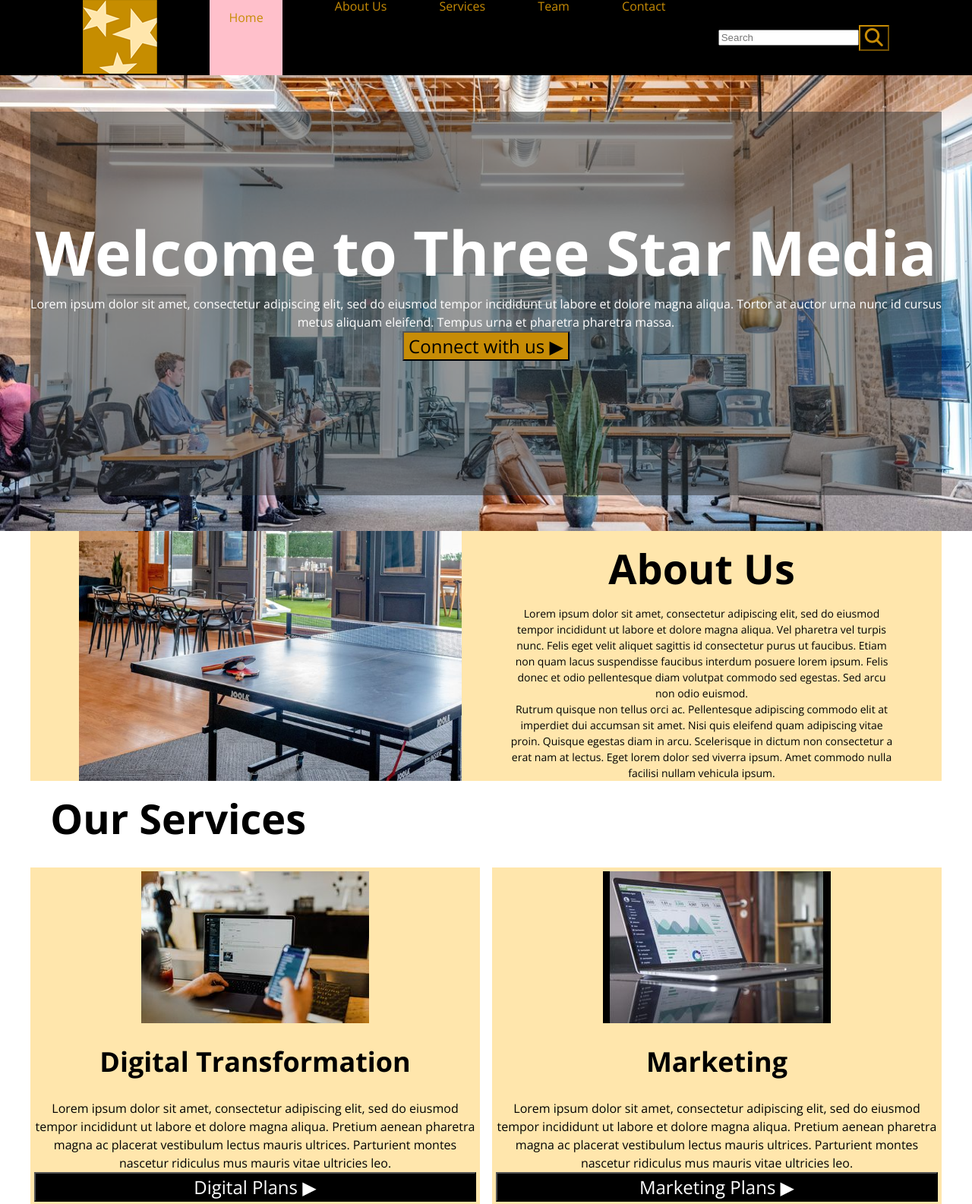
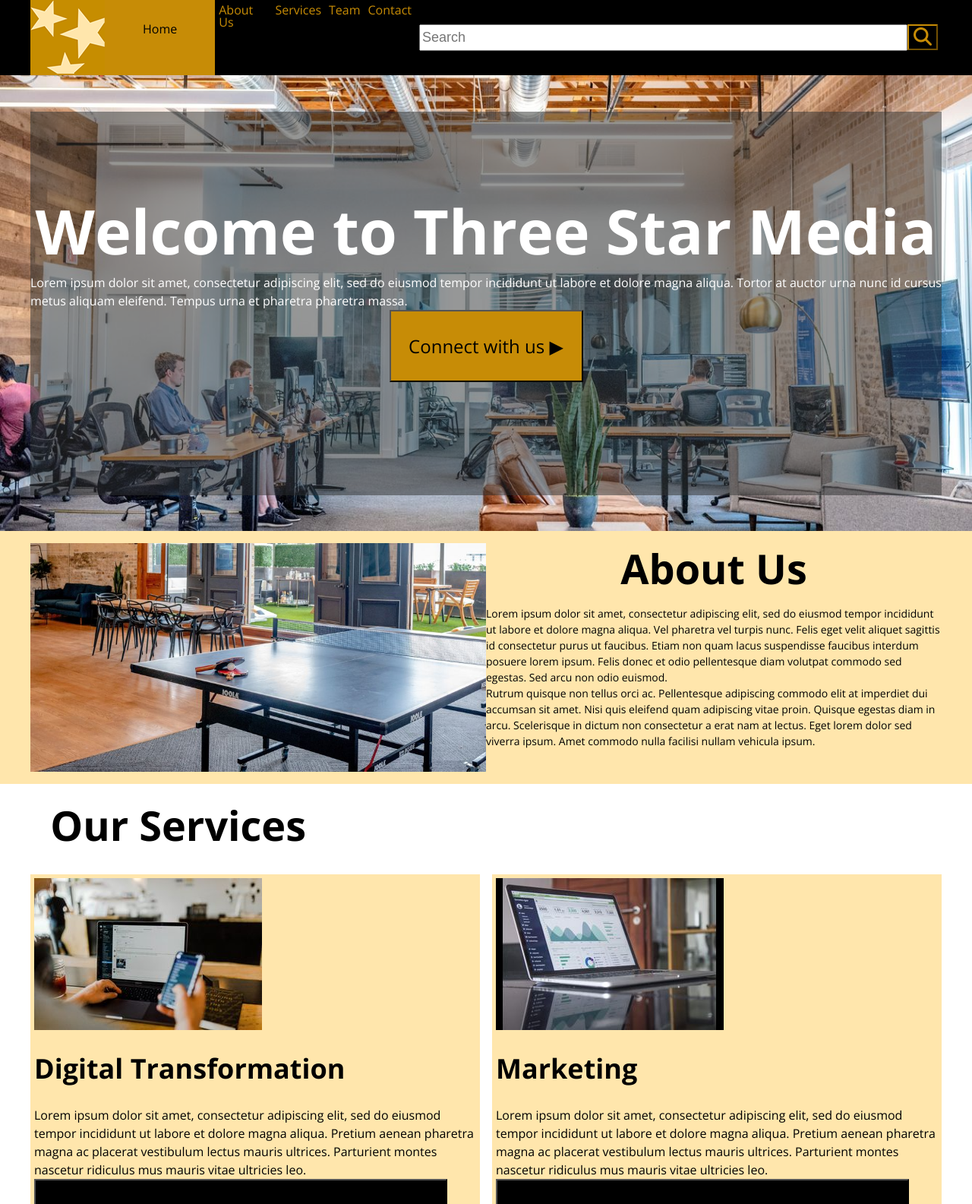
Before and after one commit to dani0174/final-project, a plain HTML site: page index.html in a window 1280 px wide. Shown: the top 1585 px of the page at 76% size. Drawn offline with nearby package versions, Linux system fonts and the light colour scheme.

Commit message:
Further revisions and corrections applied... Done for the day and backing up progress.

```diff
--- a/css/styles.css
+++ b/css/styles.css
@@ -90,7 +90,7 @@ body{
 p{
 	font-size: 100%;
 	line-height: 1.5;
-	text-align: center;
+	text-align: left;
     margin-left: auto;
     margin-right: auto;
 }
@@ -100,7 +100,7 @@ h1{
 	font-weight: bold;
 	font-size: 71px;
 	line-height: 98px;
-	text-align: center;
+	text-align: left;
     margin-left: auto;
     margin-right: auto;
 }
@@ -110,7 +110,7 @@ h2{
 	font-weight: bold;
 	font-size: 48px;
 	line-height: 98px;
-	text-align: center;
+	text-align: left;
     margin-left: auto;
     margin-right: auto;
 }
@@ -120,7 +120,7 @@ h3{
 	font-weight: bold;
 	font-size: 36px;
 	line-height: 98px;
-	text-align: center;
+	text-align: left;
     margin-left: auto;
     margin-right: auto;
 }
@@ -195,6 +195,7 @@ header {
 	flex-direction: row;
 	align-items: center;
 	align-self: center;
+	padding: 5px;
 }
 
 a {
@@ -203,13 +204,42 @@ a {
 }
 
 #home-highlight{
-		background-color: #f44336;
-
-		padding: 15px 25px;
+		background-color: #c78c06;
+		color: black;
+		padding: 5px;
 		text-align: center;
 		text-decoration: none;
 		display: inline-block;
 }
+
+#logo{
+	padding: 0;
+	background-color: #c78c06;
+}
+
+#about{
+	padding: 5px;
+}
+
+#services{
+	padding: 5px;
+}
+
+#team{
+	padding: 5px;
+}
+
+#contact{
+	padding: 5px;
+}
+
+#SearchFont{
+	font-family: Arial, Helvetica, sans-serif;
+	font-size: 18px;
+	line-height: 164%;
+	width:635px;
+}
+
 
 /* End of Header Section CSS - Mobile */
 
@@ -218,6 +248,8 @@ a {
 .WelcomeButton {
 	color: black;
 	background-color: #c78c06;
+	width: 255px;
+	height: 95px;
 }
 
 .Welcome {
@@ -248,26 +280,41 @@ a {
 
 /* =============== About Us Section CSS - Mobile =============== */
 
+.Filler {
+	display: flex;
+	flex-direction: column;
+	background-color: #ffe6ac;
+	width: 100%;
+	margin: 0 auto;
+}
+
+.AboutUsImage{
+	padding-top: 16px;
+}
+
 .AboutUsWrapper {
 	display: flex;
+	flex-direction: column;
 	background-color: #ffe6ac;
 	width: 100%;
-	justify-content: space-evenly;
-}
+	margin: 0 auto;
 
-.AboutUsImage {
-	width: 42%;
-	background-position: center;
-	background-repeat: no-repeat;
-	background-size: cover;
 }
 
 .AboutUsText {
 	font-family: 'Open Sans', sans-serif;
 	font-size: 14px;
 	line-height: 21px;
-	width: 42%;
+	width: 680px;
 	display: flex;
+	flex-direction: column;
+	padding-bottom: 16px;
+	margin: 0 auto;
+}
+
+#pingpong{
+	width: 680px;
+	height: 340px;
 }
 
 /* End of About Us Section CSS - Mobile */
@@ -279,6 +326,7 @@ a {
 	grid-template-columns: 1fr;
 	grid-template-rows: auto;
 	justify-items: center;
+	gap: 1em;
 }
 
 .ServicesHeader {
@@ -327,6 +375,31 @@ a {
 	padding: 5px;
 }
 
+#digital-button{
+	width: 220px;
+	height: 95px;
+}
+
+#marketing-button{
+	width: 255px;
+	height: 95px;
+}
+
+#video-button{
+	width:212px;
+	height: 95px;
+}
+
+#web-button{
+	width: 202px;
+	height: 95px;
+}
+
+#print-button{
+	width: 205px;
+	height: 95px;
+}
+
 /* End of Our Services Section CSS - Mobile */
 
 
@@ -337,6 +410,12 @@ a {
 	background-position: center;
 	background-repeat: no-repeat;
 	background-size: cover;
+}
+
+#our-vision-button{
+	width: 212px;
+	height: 94px;
+	border: #c78c06;
 }
 
 /* End of Our Vision Section CSS - Mobile */
@@ -513,7 +592,7 @@ footer {
 		font-family: 'Open Sans', sans-serif;
 		font-size: 16px;
 		background-color: #FFFFFF;
-		text-align: center;
+		text-align: left;
 		margin-left: auto;
 		margin-right: auto;
 	}
@@ -521,7 +600,7 @@ footer {
 	p{
 		font-size: 100%;
 		line-height: 1.5;
-		text-align: center;
+		text-align: left;
 		margin-left: auto;
 		margin-right: auto;
 	}
@@ -541,7 +620,7 @@ footer {
 		font-weight: bold;
 		font-size: 81px;
 		line-height: 112px;
-		text-align: center;
+		text-align: left;
 		margin-left: auto;
 		margin-right: auto;
 	}
@@ -551,7 +630,7 @@ footer {
 		font-weight: bold;
 		font-size: 54px;
 		line-height: 98px;
-		text-align:center;
+		text-align:left;
 		margin-left: auto;
 		margin-right: auto;
 	}
@@ -561,7 +640,7 @@ footer {
 		font-weight: bold;
 		font-size: 36px;
 		line-height: 98px;
-		text-align: center;
+		text-align: left;
    		margin-left: auto;
     	margin-right: auto;
 	}
@@ -570,7 +649,7 @@ footer {
 		font-family: 'Open Sans', sans-serif;
 		font-weight: bold;
 		font-size: 16px;
-		text-align: center;
+		text-align: left;
    		margin-left: auto;
     	margin-right: auto;
 	}
@@ -588,7 +667,7 @@ footer {
   }
 
   #home-highlight{
-	background-color: pink;
+	background-color: #c78c06;
 	padding: 15px 25px;
 	text-align: center;
 	text-decoration: none;
@@ -628,27 +707,39 @@ footer {
 
 /* =============== About Us Section CSS - Desktop =============== */
 
+#about-section {
+	background-color: #ffe6ac;
+	margin: 0 auto;
+}
+
 .AboutUsWrapper {
 	display: flex;
+	flex-direction: row;
 	background-color: #ffe6ac;
 	width: 100%;
 	justify-content: space-evenly;
+	padding-bottom: 16px;
 }
 
 .AboutUsImage {
-	width: 42%;
-	background-position: center;
-	background-repeat: no-repeat;
-	background-size: cover;
+	width: 50%;
+	background-color: #ffe6ac;
+	display: flex;
+	justify-content: center;
 }
 
 .AboutUsText {
 	font-family: 'Open Sans', sans-serif;
 	font-size: 14px;
 	line-height: 21px;
-	width: 42%;
+	width: 50%;
 	display: flex;
 	flex-direction: column;
+}
+
+#pingpong{
+	width: 100%;
+	height: 100%;
 }
 
 /* End of About Us Section CSS - Desktop */
@@ -699,6 +790,31 @@ footer {
 	align-self: stretch;
 }
 
+#digital-button{
+	width: 544px;
+	height: 108px;
+}
+
+#marketing-button{
+	width: 544px;
+	height: 108px;
+}
+
+#video-button{
+	width:346px;
+	height: 108px;
+}
+
+#web-button{
+	width: 346px;
+	height: 108px;
+}
+
+#print-button{
+	width: 346px;
+	height: 108px;
+}
+
 /* End of Our Services Section CSS - Desktop */
 
 /* =============== Our Vision Section CSS - Desktop =============== */
@@ -708,6 +824,12 @@ footer {
 	background-position: center;
 	background-repeat: no-repeat;
 	background-size: cover;
+}
+
+#our-vision-button{
+	width: 243px;
+	height: 108px;
+	border: #c78c06;
 }
 
 /* End of Our Vision Section CSS - Desktop */
--- a/index.html
+++ b/index.html
@@ -27,14 +27,16 @@
         <nav class="Container NavWrapper">
               <div class="Container">
                 <ul class="MenuWrap" id="horizontal-menu">
-                    <li class="navLink"><a href="#home"><img title="Three Star Media Company Logo" src="images/logo.png" alt="Image of the company logo, consisting of 3 stylized stars to match company name."/></a></li>
-                    <li id="home-highlight" class="navLink"><a href="#home">Home</a></li>
-                    <li class="navLink"><a href="#about">About Us</a></li>
-                    <li class="navLink"><a href="#services">Services</a></li>
-                    <li class="navLink"><a href="#team">Team</a></li>
-                    <li class="navLink"><a href="#contact">Contact</a></li>
+                    <div id="filler" class="FillerBox">
+                        <li id="logo" class="navLink"><a href="#home"><img title="Three Star Media Company Logo" src="images/logo.png" alt="Image of the company logo, consisting of 3 stylized stars to match company name."/></a></li>
+                    </div> <!-- End of FillerBox -->
+                    <li id="home-highlight" class="navLink"><a id="home-highlight" href="#home">Home</a></li>
+                    <li id="about" class="navLink"><a href="#about">About Us</a></li>
+                    <li id="services" class="navLink"><a href="#services">Services</a></li>
+                    <li id="team" class="navLink"><a href="#team">Team</a></li>
+                    <li id="contact" class="navLink"><a href="#contact">Contact</a></li>
                     <div class="SearchCombo">
-                        <li class="navLink"><input type="text" placeholder="Search" name="search"></li>
+                        <li class="navLink"><input id="SearchFont" type="text" placeholder="Search" name="search"></li>
                         <li class="navLink"><button class="SearchButton" type="submit"><i class="fa fa-search"></i></button></li>
                     </div> <!-- End of SearchCombo -->
                 </ul> <!-- End of MenuWrap -->
@@ -59,21 +61,20 @@
         </div> <!-- End of WelcomeWrapper section -->
 
       <!-- =============== About Us Section =============== -->
-      <section id="about" class="section-about-us">
-      <div class="Filler">
-      <div class="Container AboutUsWrapper">
-        <div class="AboutUsImage" style="background-image: url('images/about-us.jpg');">
+      <section id="about-section" class="section-about-us">
 
-        </div> <!-- End of image-container -->
+            <div class="Container AboutUsWrapper">
+                <div class="AboutUsImage">
+                    <img id="pingpong" src="images/about-us.jpg" alt="Image of a ping pong table."/>
+                </div> <!-- End of image-container -->
+                <div class="AboutUsText">
+                    <h2 id="AboutUsHeader">About Us</h2>
+                    <p>Lorem ipsum dolor sit amet, consectetur adipiscing elit, sed do eiusmod tempor incididunt ut labore et dolore magna aliqua. Vel pharetra vel turpis nunc. Felis eget velit aliquet sagittis id consectetur purus ut faucibus. Etiam non quam lacus suspendisse faucibus interdum posuere lorem ipsum. Felis donec et odio pellentesque diam volutpat commodo sed egestas. Sed arcu non odio euismod.
+                    <br>
+                    Rutrum quisque non tellus orci ac. Pellentesque adipiscing commodo elit at imperdiet dui accumsan sit amet. Nisi quis eleifend quam adipiscing vitae proin. Quisque egestas diam in arcu. Scelerisque in dictum non consectetur a erat nam at lectus. Eget lorem dolor sed viverra ipsum. Amet commodo nulla facilisi nullam vehicula ipsum.</p>
+                </div> <!-- End of text-container -->
+            </div> <!-- End of About Us Wrapper -->
 
-        <div class="AboutUsText">
-            <h2>About Us</h2>
-            <p>Lorem ipsum dolor sit amet, consectetur adipiscing elit, sed do eiusmod tempor incididunt ut labore et dolore magna aliqua. Vel pharetra vel turpis nunc. Felis eget velit aliquet sagittis id consectetur purus ut faucibus. Etiam non quam lacus suspendisse faucibus interdum posuere lorem ipsum. Felis donec et odio pellentesque diam volutpat commodo sed egestas. Sed arcu non odio euismod.
-            <br>
-            Rutrum quisque non tellus orci ac. Pellentesque adipiscing commodo elit at imperdiet dui accumsan sit amet. Nisi quis eleifend quam adipiscing vitae proin. Quisque egestas diam in arcu. Scelerisque in dictum non consectetur a erat nam at lectus. Eget lorem dolor sed viverra ipsum. Amet commodo nulla facilisi nullam vehicula ipsum.</p>
-        </div> <!-- End of text-container -->
-      </div> <!-- End of about-us-container -->
-    </div> <!-- End of Filler -->
       </section> <!-- End of About Us section -->
 
       <!-- =============== Our Services Section =============== -->
@@ -90,7 +91,7 @@
               <h3>Digital Transformation</h3>
                <p>Lorem ipsum dolor sit amet, consectetur adipiscing elit, sed do eiusmod tempor incididunt ut labore et dolore magna aliqua. Pretium aenean pharetra magna ac placerat vestibulum lectus mauris ultrices. Parturient montes nascetur ridiculus mus mauris vitae ultricies leo.</p>
                  <!-- Digital Plans Link -->
-                   <button class="SpanButton" type="button">Digital Plans  <span class="icon">&#9654;</span></button>
+                   <button id="digital-button" class="SpanButton" type="button">Digital Plans  <span class="icon">&#9654;</span></button>
             </div>  <!-- End of digital-container -->
 
             <div class="MarketingContainer">
@@ -98,7 +99,7 @@
                 <h3>Marketing</h3>
                 <p>Lorem ipsum dolor sit amet, consectetur adipiscing elit, sed do eiusmod tempor incididunt ut labore et dolore magna aliqua. Pretium aenean pharetra magna ac placerat vestibulum lectus mauris ultrices. Parturient montes nascetur ridiculus mus mauris vitae ultricies leo.</p>
                   <!-- Marketing Plans Link -->
-                    <button class="SpanButton" type="button">Marketing Plans  <span class="icon">&#9654;</span></button>
+                    <button id="marketing-button" class="SpanButton" type="button">Marketing Plans  <span class="icon">&#9654;</span></button>
             </div>  <!-- End of marketing-container -->
 
             <div class="VideoContainer">
@@ -106,7 +107,7 @@
               <h3>Video Production</h3>
                <p>Lorem ipsum dolor sit amet, consectetur adipiscing elit, sed do eiusmod tempor incididunt ut labore et dolore magna aliqua. Pretium aenean pharetra magna ac placerat vestibulum lectus mauris ultrices. Parturient montes nascetur ridiculus mus mauris vitae ultricies leo.</p>
                  <!-- Video Production Plans Link -->
-                  <button class="SpanButton" type="button">Video Plans  <span class="icon">&#9654;</span></button>
+                  <button id="video-button" class="SpanButton" type="button">Video Plans  <span class="icon">&#9654;</span></button>
                 </div>  <!-- End of video-container -->
 
             <div class="WebContainer">
@@ -114,7 +115,7 @@
               <h3>Web Development</h3>
               <p>Lorem ipsum dolor sit amet, consectetur adipiscing elit, sed do eiusmod tempor incididunt ut labore et dolore magna aliqua. Pretium aenean pharetra magna ac placerat vestibulum lectus mauris ultrices. Parturient montes nascetur ridiculus mus mauris vitae ultricies leo.</p>
                 <!-- Web Development Plans Link -->
-                <button class="SpanButton" type="button">Web Plans  <span class="icon">&#9654;</span></button>
+                <button id="web-button" class="SpanButton" type="button">Web Plans  <span class="icon">&#9654;</span></button>
             </div>  <!-- End of web-container -->
 
             <div class="PrintContainer">
@@ -122,7 +123,7 @@
               <h3>Print</h3>
               <p>Lorem ipsum dolor sit amet, consectetur adipiscing elit, sed do eiusmod tempor incididunt ut labore et dolore magna aliqua. Pretium aenean pharetra magna ac placerat vestibulum lectus mauris ultrices. Parturient montes nascetur ridiculus mus mauris vitae ultricies leo.</p>
                 <!-- Print Plans Link -->
-                <button class="SpanButton" type="button">Print Plans  <span class="icon">&#9654;</span></button>
+                <button id="print-button" class="SpanButton" type="button">Print Plans  <span class="icon">&#9654;</span></button>
               </div>  <!-- End of print-container -->
 
           </div> <!-- End of services-grid-container -->
@@ -135,7 +136,7 @@
           <h2>Our Vision</h2>
             <p>Lorem ipsum dolor sit amet, consectetur adipiscing elit, sed do eiusmod tempor incididunt ut labore et dolore magna aliqua. Amet aliquam id diam maecenas ultricies mi. Eget gravida cum sociis natoque penatibus et magnis dis parturient.</p>
             <!-- Learn More Link -->
-              <button type="button">Learn More  <span class="icon">&#9654;</span></button>
+              <button id="our-vision-button" type="button">Learn More  <span class="icon">&#9654;</span></button>
           </div> <!-- End of container -->
         </div> <!-- End of vision-container -->
       </section> <!-- End of Our Vision section -->
```
